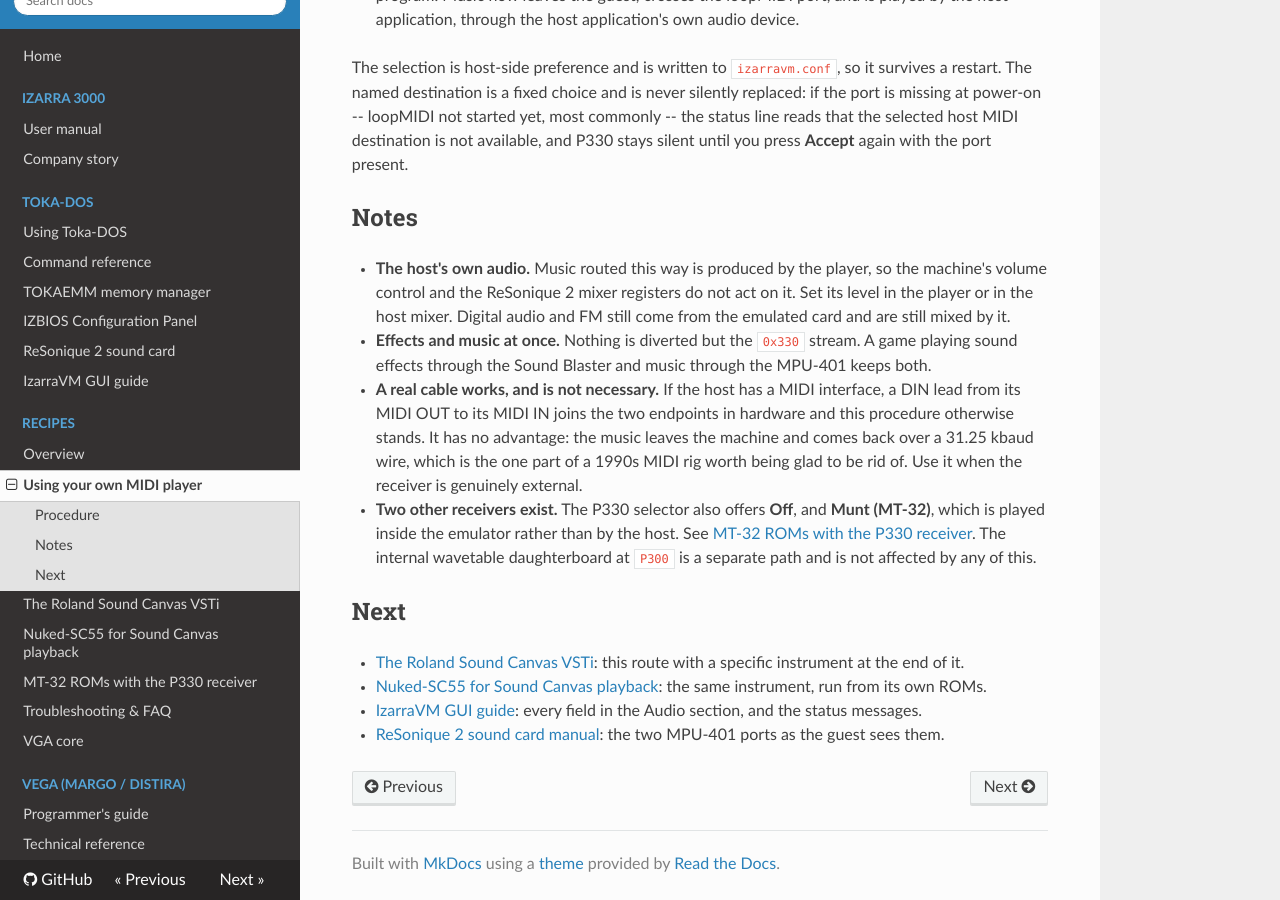
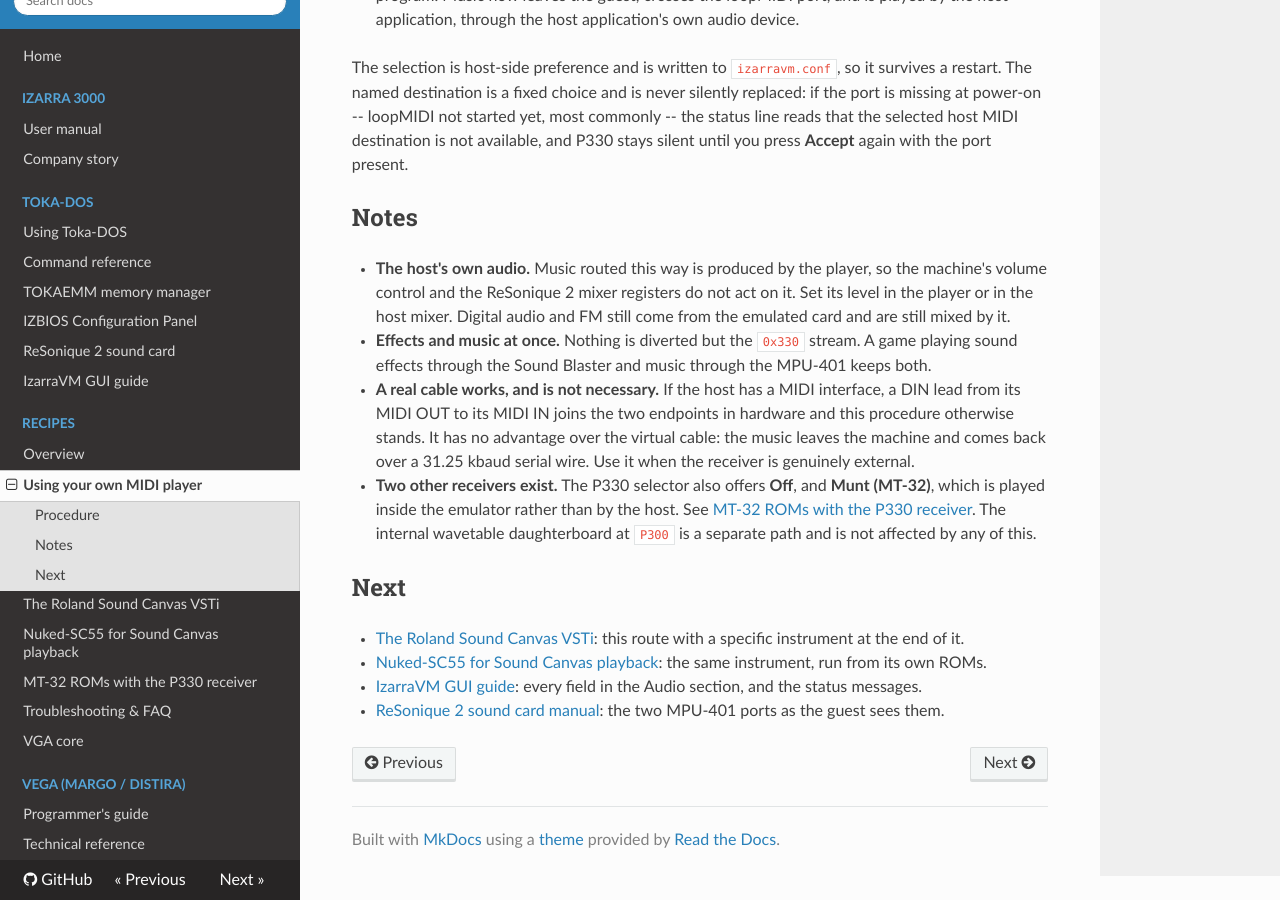
Before and after one commit to vorvek/IzarraVM, an MkDocs documentation site: the page built from docs/recipes/host-midi-player.md, in a window 1280 px wide and 900 px high, scrolled down 909 px. Built offline with MkDocs 1.6.1, drawn with Linux system fonts in a browser that asks for light colours; nearby versions of some CDN libraries.

Commit message:
Sober two lines in the recipes to the manual register
Review pass, text only. The Sound Canvas page's opening kept its
score-versus-recording point but loses the writing-desk image; the
real-cable note in the MIDI player page states the loopback plainly
instead of editorialising about 1990s rigs.

```diff
--- a/docs/recipes/host-midi-player.md
+++ b/docs/recipes/host-midi-player.md
@@ -62,10 +62,9 @@ again with the port present.
   MPU-401 keeps both.
 - **A real cable works, and is not necessary.** If the host has a MIDI
   interface, a DIN lead from its MIDI OUT to its MIDI IN joins the two endpoints
-  in hardware and this procedure otherwise stands. It has no advantage: the
-  music leaves the machine and comes back over a 31.25 kbaud wire, which is the
-  one part of a 1990s MIDI rig worth being glad to be rid of. Use it when the
-  receiver is genuinely external.
+  in hardware and this procedure otherwise stands. It has no advantage over the
+  virtual cable: the music leaves the machine and comes back over a 31.25 kbaud
+  serial wire. Use it when the receiver is genuinely external.
 - **Two other receivers exist.** The P330 selector also offers **Off**, and
   **Munt (MT-32)**, which is played inside the emulator rather than by the host.
   See [MT-32 ROMs with the P330 receiver](mt32-roms.md). The internal wavetable
```
Also changed, not shown: docs/recipes/sound-canvas-vsti.md (+3 -2 lines).
